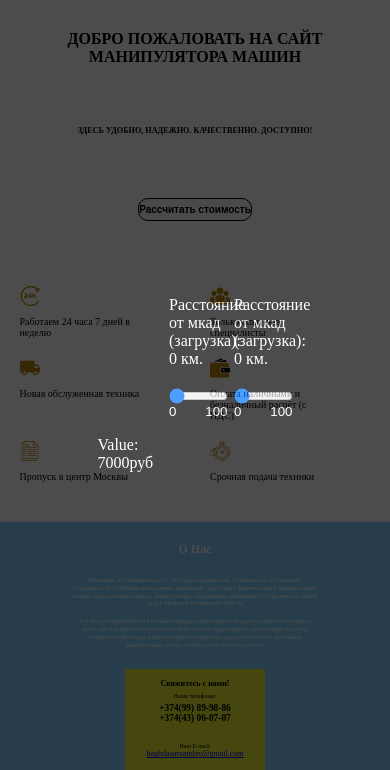
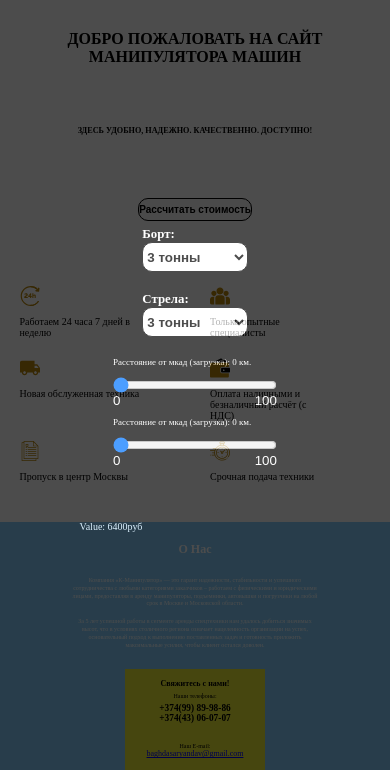
Before and after one commit to DavBaghdasaryan/manipulyator-verjnakan, a plain HTML site: page index.html in a window 390 px wide. Both pictures are taken after a click on the button "Рассчитать стоимость". Shown: the part 70-840 px from the top of the page. Drawn offline with Linux system fonts and the light colour scheme.

Commit message:
manipulyator-verj

```diff
--- a/index.html
+++ b/index.html
@@ -19,8 +19,26 @@
     <div class="calculator">
         <div class="calculator_interface">
             <form action="#" class="form">
-                <div class="bort"></div>
-                <div class="strela"></div>
+                <div class="borts">
+                    <h3>Борт:</h3>
+                    <select id="bort">
+                        <option value="3">3 тонны</option>
+                        <option value="5">5 тонн</option>
+                        <option value="7">7 тонн</option>
+                        <option value="10">10 тонн</option>
+                        <option value="12">12 тонн</option>
+                    </select>
+                </div>
+              <div class="strela">
+                  <h3>Стрела:</h3>
+                <select id='strela'>
+                    <option class="strela1" value="3">3 тонны</option>
+                    <option class="strela2" value="5">5 тонн</option>
+                    <option class="strela3" value="7">7 тонн</option>
+
+                </select>
+              </div>
+
                 <div class="sliders">
                     <p>Расстояние от мкад (загрузка): <span id="value1"></span> км.</p>
                     <input type="range" min="0" max="100" value="0" class="slider" id="range1">
@@ -31,7 +49,7 @@
                 </div>
             </form>
             <div class="price">
-                <p>Value: <span id="obshi"> 7000руб</span></p>
+                <p>Value: <span id="obshi"> 6400руб</span></p>
             </div>
         </div>
         <button class="cancel_btn">
--- a/js/main.js
+++ b/js/main.js
@@ -33,6 +33,12 @@ let calc_btn = document.querySelector('.calc_btn')
 let calculator = document.querySelector('.calculator')
 let cancel_btn = document.querySelector('.cancel_btn')
 
+let bort = document.querySelector('#bort')
+let strela = document.querySelector('#strela')
+
+let strela1 = document.querySelector('.strela1')
+let strela2 = document.querySelector('.strela2')
+let strela3 = document.querySelector('.strela3')
 
 
 let slider1 = document.getElementById('range1')
@@ -45,7 +51,99 @@ let obshi = document.getElementById('obshi')
 
 let yndhanur = parseInt(obshi.innerHTML)
 
+strela.removeChild(strela2)
+strela.removeChild(strela3)
 
+bort.addEventListener('change', () => {
+    let selectedValueBort = bort.options[bort.selectedIndex].value;
+
+    if (selectedValueBort == 3) {
+        obshi.innerHTML = '6400руб'
+        yndhanur = parseInt(obshi.innerHTML)
+        strela.appendChild(strela1)
+        strela.removeChild(strela2)
+        strela.removeChild(strela3)
+
+    }
+    if (selectedValueBort == 5) {
+        obshi.innerHTML = '7200руб'
+        yndhanur = parseInt(obshi.innerHTML)
+        strela.appendChild(strela1)
+        strela.removeChild(strela2)
+        strela.removeChild(strela3)
+    }
+
+
+
+    if (selectedValueBort == 7) {
+        strela.addEventListener('change', () => {
+            let selectedValueStrela = strela.options[strela.selectedIndex].value;
+
+            if (selectedValueStrela == 5) {
+                console.log(selectedValueStrela);
+                obshi.innerHTML = '8000руб'
+                yndhanur = parseInt(obshi.innerHTML)
+
+
+            }
+            if (selectedValueStrela == 7) {
+                obshi.innerHTML = '10000руб'
+                yndhanur = parseInt(obshi.innerHTML)
+            }
+        })
+
+
+        strela.removeChild(strela1)
+        strela.appendChild(strela2)
+        strela.appendChild(strela3)
+        obshi.innerHTML = '8000руб'
+        yndhanur = parseInt(obshi.innerHTML)
+    }
+    if (selectedValueBort == 10) {
+        strela.addEventListener('change', () => {
+            let selectedValueStrela = strela.options[strela.selectedIndex].value;
+
+            if (selectedValueStrela == 5) {
+                obshi.innerHTML = '10000руб'
+                yndhanur = parseInt(obshi.innerHTML)
+
+
+            }
+            if (selectedValueStrela == 7) {
+                obshi.innerHTML = '12000руб'
+                yndhanur = parseInt(obshi.innerHTML)
+            }
+        })
+        obshi.innerHTML = '10000руб'
+        yndhanur = parseInt(obshi.innerHTML)
+        strela.removeChild(strela1)
+        strela.appendChild(strela2)
+        strela.appendChild(strela3)
+    }
+    if (selectedValueBort == 12) {
+        strela.addEventListener('change', () => {
+            let selectedValueStrela = strela.options[strela.selectedIndex].value;
+
+            if (selectedValueStrela == 5) {
+                obshi.innerHTML = '12000руб'
+                yndhanur = parseInt(obshi.innerHTML)
+
+
+            }
+            if (selectedValueStrela == 7) {
+                obshi.innerHTML = '12000руб'
+                yndhanur = parseInt(obshi.innerHTML)
+            }
+        })
+        obshi.innerHTML = '12000руб'
+        yndhanur = parseInt(obshi.innerHTML)
+        strela.removeChild(strela1)
+        strela.appendChild(strela2)
+        strela.appendChild(strela3)
+    }
+
+
+})
 
 output1.innerHTML = slider1.value
 
@@ -65,6 +163,7 @@ slider2.addEventListener('input', () => {
     obshi.innerHTML = parseInt(value * 70 + yndhanur) + "руб"
 
 })
+
 
 
 
--- a/style.css
+++ b/style.css
@@ -36,9 +36,8 @@
 }
 
 .calculator_interface {
-    width: 50%;
+    width: 100%;
     height: 100%;
-    margin: 0 auto;
     display: flex;
     justify-content: center;
     position: relative;
@@ -61,19 +60,49 @@
 }
 
 .form {
-    width: 100%;
+    width: 60%;
     display: flex;
     justify-content: space-between;
     flex-wrap: wrap;
     align-items: center;
 }
 
-.bort {
+.borts {
     width: 15%;
+    display: flex;
+    flex-direction: column;
+    color: white;
+}
+
+#bort {
+    width: 100%;
+    outline: none;
+    cursor: pointer;
+    border: 1px solid black;
+    border-radius: 10px;
+    height: 30px;
+    color: black;
+    font-weight: bold;
+    background-color: white;
 }
 
 .strela {
     width: 15%;
+    display: flex;
+    flex-direction: column;
+    color: white;
+}
+
+#strela {
+    width: 100%;
+    outline: none;
+    cursor: pointer;
+    border: 1px solid black;
+    border-radius: 10px;
+    height: 30px;
+    color: black;
+    font-weight: bold;
+    background-color: white;
 }
 
 .sliders {
@@ -111,8 +140,11 @@
     width: 40%;
     position: absolute;
     color: white;
-    left: 0;
-    top: 60%;
+    left: 34%;
+    transform: translateX(-34%);
+    top: 65%;
+    display: flex;
+    justify-content: start;
 }
 
 /* header */
@@ -779,7 +811,16 @@ a {
 
 /**************  Media  *********************/
 
+@media only screen and (max-width: 1450px) {
+    .sliders p {
+        font-size: 13px;
+    }
+}
+
 @media only screen and (max-width: 1200px) {
+    .sliders p {
+        font-size: 15px;
+    }
     .container {
         width: 960px;
     }
@@ -806,7 +847,32 @@ a {
     }
 }
 
+@media only screen and (max-width: 1100px) {
+    .sliders p {
+        font-size: 14px;
+    }
+}
+
 @media only screen and (max-width: 980px) {
+    .sliders {
+        width: 43%;
+    }
+
+    .sliders p {
+        font-size: 13px;
+    }
+    .borts {
+        width: 30%;
+        margin-bottom: 20px;
+        font-size: 13px;
+    }
+
+    .strela {
+        width: 30%;
+        margin-bottom: 20px;
+        font-size: 13px;
+
+    }
     .container {
         width: 760px;
     }
@@ -910,6 +976,10 @@ a {
 }
 
 @media only screen and (max-width: 780px) {
+
+    .sliders p {
+        font-size: 11px;
+    }
     .container {
         width: 90%;
     }
@@ -1034,6 +1104,10 @@ a {
 }
 
 @media only screen and (max-width: 700px) {
+
+    .sliders p {
+        font-size: 10px;
+    }
     .ad_section {
         height: 70px;
         font-size: 8px;
@@ -1086,6 +1160,34 @@ a {
     .up_scroll {
         width: 14px;
         height: 14px;
+    }
+
+    .form {
+        flex-direction: column;
+    }
+
+    .borts {
+        width: 45%;
+        font-size: 13px;
+    }
+
+    .strela {
+        width: 45%;
+        font-size: 13px;
+    }
+
+    .sliders {
+        width: 70%;
+        margin-bottom: 20px;
+    }
+
+    .sliders p {
+        margin-bottom: 10px;
+    }
+
+    .price {
+        top: 70%;
+        font-size: 13px;
     }
     .booking_title {
         margin-bottom: 10px;
@@ -1167,6 +1269,8 @@ a {
 }
 
 @media only screen and (max-width: 530px) {
+
+
     .phone_number {
         font-size: 10px;
         margin-left: 20px;
@@ -1216,6 +1320,22 @@ a {
 }
 
 @media only screen and (max-width: 420px) {
+    .sliders p {
+        font-size: 9px;
+    }
+
+    .price {
+        font-size: 10px;
+    }
+
+    .borts {
+        font-size: 11px;
+    }
+
+    .strela {
+        font-size: 11px;
+    }
+
     .header_logo {
         font-size: 5px;
         justify-content: start;
@@ -1259,7 +1379,11 @@ a {
     }
 }
 
-@media only screen and (max-width: 350px) {
+@media only screen and (max-width: 353px) {
+
+    .sliders p {
+        font-size: 8px;
+    }
     .intro_title {
         width: 100%;
         font-size: 7px;
@@ -1283,4 +1407,8 @@ a {
     .intro {
         height: auto;
     }
+
+    .price {
+        top: 80%;
+    }
 }
```
